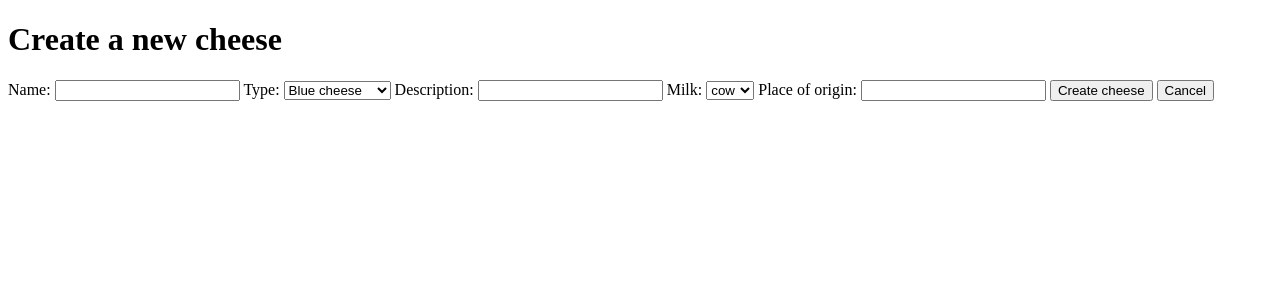
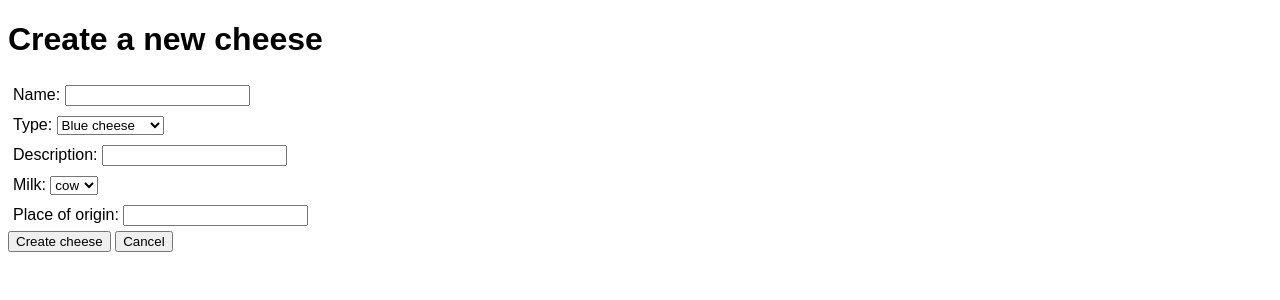
Before and after one commit to messrobd/ItemCatalog-FullStack-ud088-ud330, a Flask app: page /catalog/cheese/new in a window 1280 px wide. Shown: the top 300 px of the page. Run offline with Flask 2, Linux system fonts and the light colour scheme; the first user in the database is signed in; data comes from the database, SQL or seed files in the repository.

Commit message:
Feat: Basic css styling

```diff
--- /dev/null
+++ b/static/styles.css
@@ -0,0 +1,7 @@
+body {
+  font-family: sans-serif;
+}
+label {
+  display: block;
+  padding: 5px;
+}
--- a/templates/catalog.html
+++ b/templates/catalog.html
@@ -3,6 +3,7 @@
   <head>
     <meta charset="utf-8">
     <title>Cheese catalog</title>
+    <link rel="stylesheet" href="/static/styles.css">
   </head>
   <body>
     <div class="login-status">
--- a/templates/cheese.html
+++ b/templates/cheese.html
@@ -3,6 +3,7 @@
   <head>
     <meta charset="utf-8">
     <title>{{ cheese.name }}</title>
+    <link rel="stylesheet" href="/static/styles.css">
   </head>
   <body>
     <div class="cheese">
--- a/templates/cheeses.html
+++ b/templates/cheeses.html
@@ -3,6 +3,7 @@
   <head>
     <meta charset="utf-8">
     <title>{{ type.name }}</title>
+    <link rel="stylesheet" href="/static/styles.css">
   </head>
   <body>
     <div class="type-heading">
--- a/templates/delete_cheese.html
+++ b/templates/delete_cheese.html
@@ -3,6 +3,7 @@
   <head>
     <meta charset="utf-8">
     <title>Delete cheese</title>
+    <link rel="stylesheet" href="/static/styles.css">
   </head>
   <body>
     <h1>{{ cheese.name }} will be be permanently deleted, are you sure?</h1>
--- a/templates/edit_cheese.html
+++ b/templates/edit_cheese.html
@@ -3,6 +3,7 @@
   <head>
     <meta charset="utf-8">
     <title>Edit cheese</title>
+    <link rel="stylesheet" href="/static/styles.css">
   </head>
   <body>
     <h1>Edit a cheese</h1>
--- a/templates/login.html
+++ b/templates/login.html
@@ -3,6 +3,7 @@
   <head>
     <meta charset="utf-8">
     <title>Login</title>
+    <link rel="stylesheet" href="/static/styles.css">
     <!-- import jquery pre-requisite for google auth flow sample code -->
     <script src="//ajax.googleapis.com/ajax/libs/jquery/1.8.2/jquery.min.js"></script>
     <!-- import google platform API pre-requisite for google auth flow -->
--- a/templates/new_cheese.html
+++ b/templates/new_cheese.html
@@ -3,6 +3,7 @@
   <head>
     <meta charset="utf-8">
     <title>Create cheese</title>
+    <link rel="stylesheet" href="/static/styles.css">
   </head>
   <body>
     <h1>Create a new cheese</h1>
```
